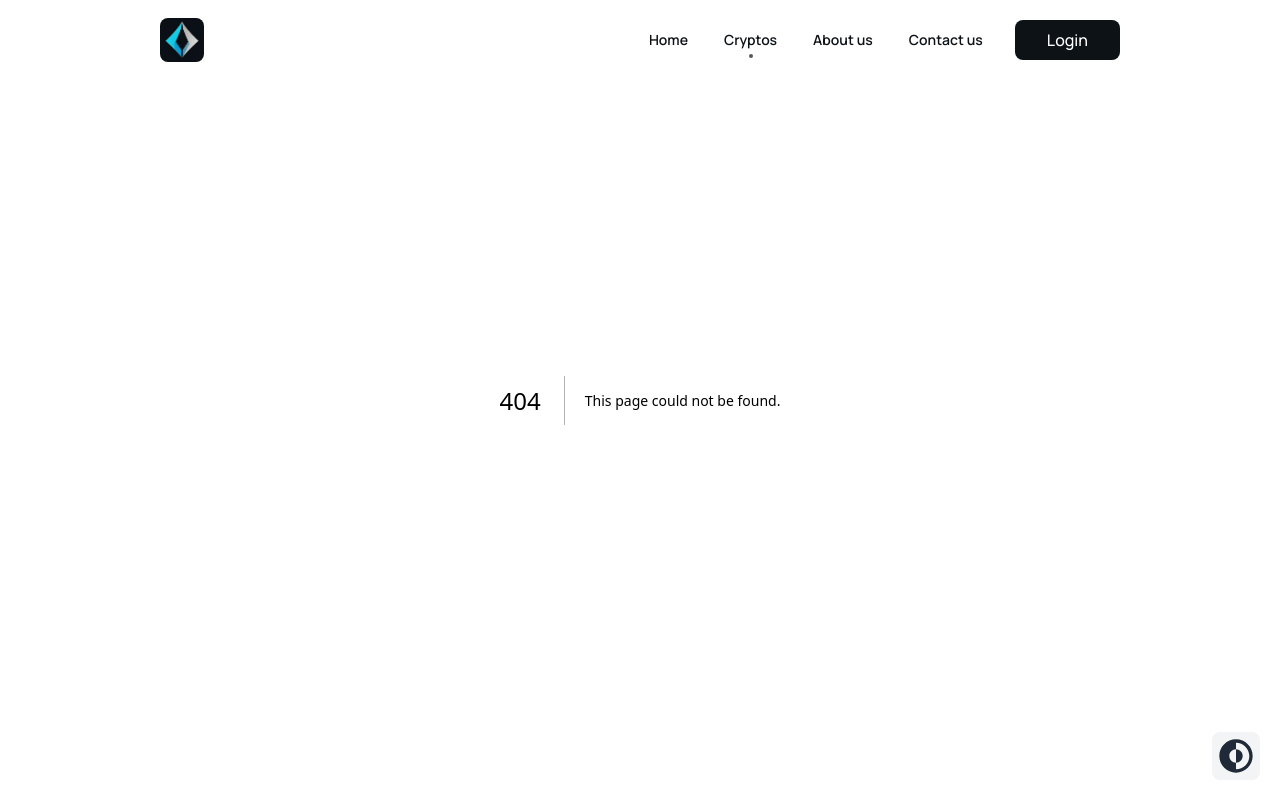
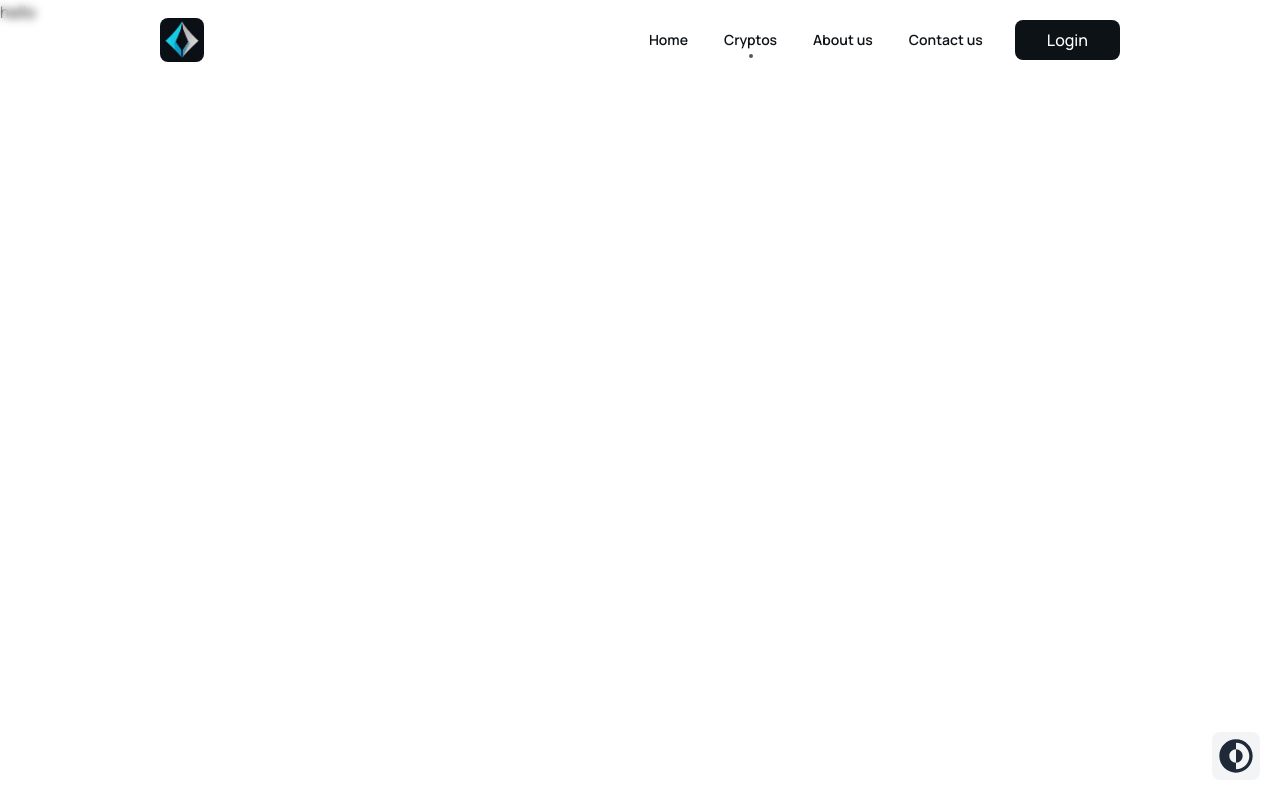
Before and after one commit to MahdiarRez/CryptoBluedia, a Next.js app: page /cryptos in a window 1280 px wide. Before the commit this address had no page. Built offline with nearby package versions, Linux system fonts and the light colour scheme; what tailwindcss-animated would draw is missing.

Commit message:
fix - marketnews section

```diff
--- /dev/null
+++ b/app/cryptos/page.tsx
@@ -0,0 +1,7 @@
+import React from 'react';
+
+function Page() {
+  return <div>hello</div>;
+}
+
+export default Page;
```
